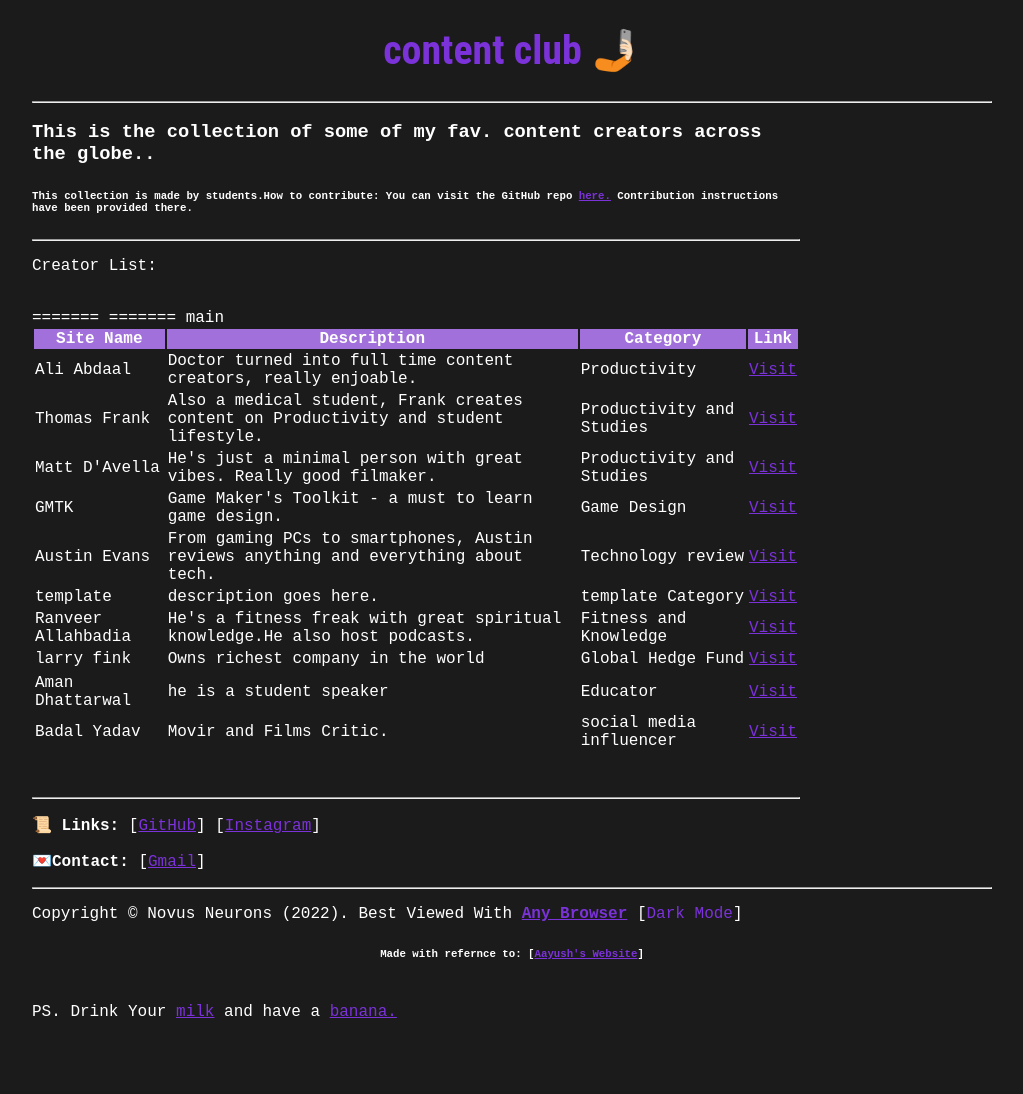
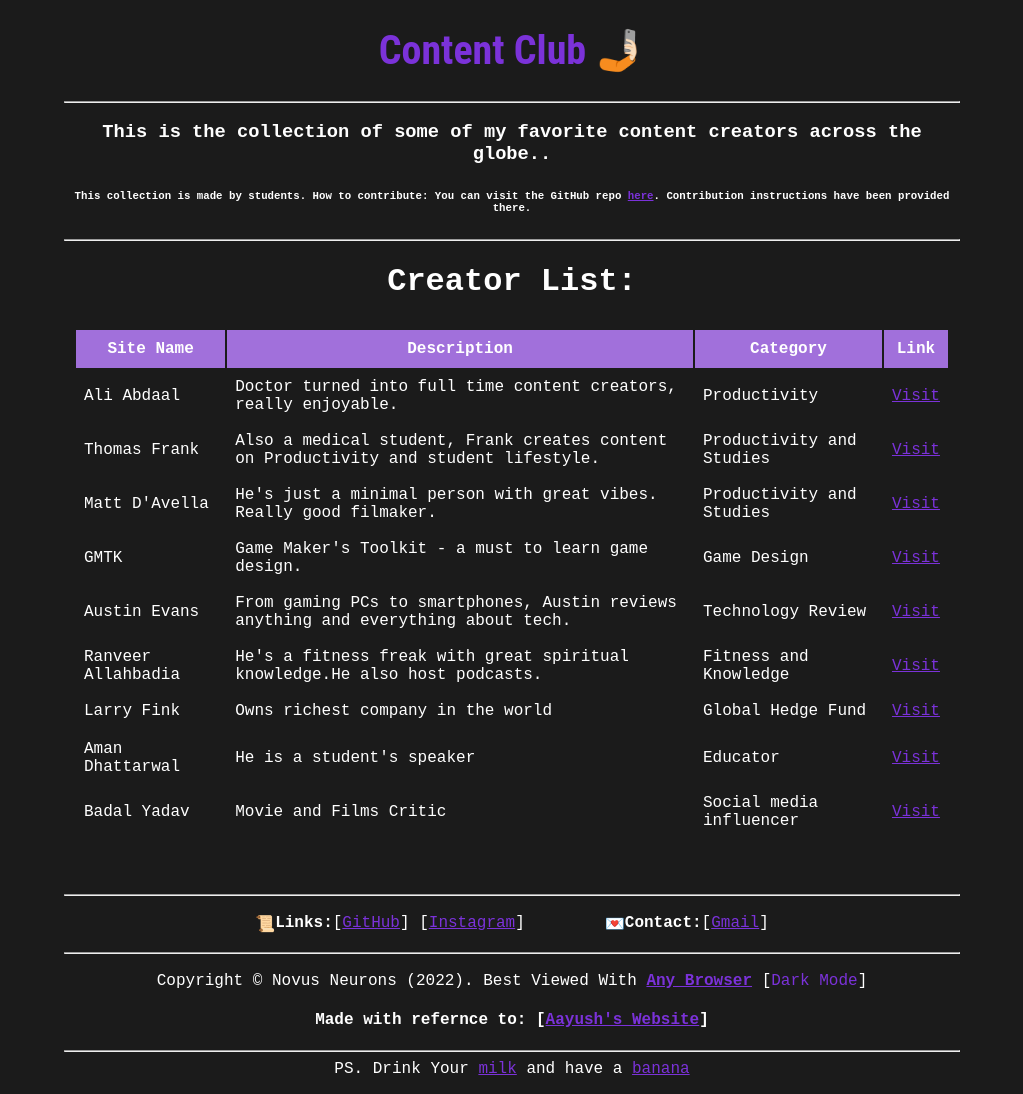
Before and after one commit to devillucas7/hacktoberfest-2022, a plain HTML site: page index.html in a window 1280 px wide. Shown: the whole page, without its empty margins (128-1151 px from the left). Before the commit the page ends 1037 px from the top, so only its background shows below. Drawn offline with Linux system fonts and the light colour scheme.

Commit message:
Improved UI

```diff
--- a/index.html
+++ b/index.html
@@ -8,16 +8,17 @@
     <meta name = "viewport" content = "width=device-width, initial-scale=1.0">
 </head>
 <body>
-    <a href = "https://novous-neurons.github.io/" class = "page-heading"><h1>content club 🤳🏻</h1>
-    </a>
+    <a href = "https://novous-neurons.github.io/" class = "page-heading"><h1>Content Club 🤳🏻</h1></a>
+    <hr>
+
+    <div class="content">
+        <h3 style="text-align: center; margin-bottom: 0px;">This is the collection of some of my favorite content creators across the globe..</h3>
+        <h6 style="text-align: center">This collection is made by students. How to contribute: You can visit the GitHub repo <a href="https://github.com/gamedevCloudy/content-club">here</a>. Contribution instructions have been provided there.</h6>
 
         <hr>
 
-    <div class="content">
-        <h3>This is the collection of some of my fav. content creators across the globe..</h3>
-        <h6 style="text-align: left;">This collection is made by students.How to contribute: You can visit the GitHub repo <a href="https://github.com/gamedevCloudy/content-club">here.</a> Contribution instructions have been provided there.</h6>
-        <hr>
-        <p>Creator List: </p>
+        <h1 class="creator-list" style="text-align: center;margin-bottom: 0px;">Creator List:</h1>
+
         <table>
             <tr class="light">
               <th>Site Name</th>
@@ -27,7 +28,7 @@
             </tr>
             <tr>
               <td>Ali Abdaal</td>
-              <td>Doctor turned into full time content creators, really enjoable.</td>
+              <td>Doctor turned into full time content creators, really enjoyable.</td>
               <td>Productivity</td>
               <td><a href="https://www.youtube.com/c/aliabdaal" target="_blank">Visit</a></td>
             </tr>
@@ -49,60 +50,48 @@
               <td>Game Maker's Toolkit - a must to learn game design.</td>
               <td>Game Design</td>
               <td><a href="https://youtube.com/c/MarkBrownGMT" target="_blank">Visit</a></td>
-
-
             </tr>
             <tr>
               <td>Austin Evans</td>
               <td>From gaming PCs to smartphones, Austin reviews anything and everything about tech.</td>
-              <td>Technology review </td>
+              <td>Technology Review</td>
               <td><a href="https://www.youtube.com/c/austinevans" target="_blank">Visit</a></td>
               <!-- add link here -->
             </tr>
-	    <tr>
-              <td>template</td>
-              <td>description goes here.</td>
-              <td>template Category</td>
+            <!-- <tr>
+              <td>Template</td>
+              <td>Description goes here.</td>
+              <td>Template Category</td>
               <td><a href="" target="_blank">Visit</a></td>
-              <!-- add link here -->
-=======
-              </tr>
-
+            </tr> -->
 	          <tr>
               <td>Ranveer Allahbadia</td>
               <td>He's a fitness freak with great spiritual knowledge.He also host podcasts. </td>
               <td>Fitness and Knowledge</td>
               <td><a href="https://www.youtube.com/c/RanveerAllahbadia" target="_blank">Visit</a></td>
+            </tr>
 
-             </tr>
-=======
             <tr>
-
-              <td>larry fink</td>
+              <td>Larry Fink</td>
               <td>Owns richest company in the world</td>
               <td>Global Hedge Fund</td>
               <td><a href="https://www.blackrock.com/corporate" target="_blank">Visit</a></td>
                  <!-- add link here -->
-
-
             <tr>
-
 	          </tr>
               <td>Aman Dhattarwal</td>
-              <td>he is a student speaker</td>
+              <td>He is a student's speaker</td>
               <td>Educator</td>
-              <td><a href="https://www.youtube.com/c/AmanDhattarwal/featured" target="_blank">Visit</a></td>
+              <td><a href="https://www.youtube.com/c/AmanDhattarwal/featured" target="_blank">Visit <a></td>
                  <!-- add link here -->
-
             </tr>
 
             <tr>
               <td>Badal Yadav</td>
-              <td>Movir and Films Critic.</td>
-              <td>social media influencer</td>
+              <td>Movie and Films Critic</td>
+              <td>Social media influencer</td>
               <td><a href="https://www.youtube.com/c/BnfTV" target="_blank">Visit</a></td>
             </tr>
- main
         </table>
       <br>
       <br>
@@ -110,20 +99,27 @@
         <hr>
     </div>
     <div class="footer">
-      <p>📜 <b>Links:</b>
+      <div class="part1">
+        📜 <b>Links:</b>
           [<a href = "https://github.com/novus-neurons">GitHub</a>]
           [<a href = "https://www.instagram.com/novus_neurons/">Instagram</a>]
           <!-- [<a href = "insert your link here">Twitter</a>]</p> -- Redundant- Do NOT alter.-->
-      <p>💌<b>Contact:</b> [<a href = "mialto:novousneurons.dypiemr@gmail.com">Gmail</a>]
+          <div class="space"></div>
+      💌 <b>Contact:</b>
+          [<a href = "mialto:novousneurons.dypiemr@gmail.com">Gmail</a>]
+      </div>
+
       <hr>
 
-      <p class = "copyright">Copyright © Novus Neurons (2022). Best Viewed With
+      <div class = "copyright">Copyright © Novus Neurons (2022). Best Viewed With
           <a id = "anylink" href = "https://anybrowser.org/campaign/"><b>Any Browser</b></a>
-      [<a id = "themebutton" onclick = "SwitchTheme()">Light Mode</a>]</p>
+      [<a id = "themebutton" onclick = "SwitchTheme()">Light Mode</a>]
+      </div>
 
-      <p style = "text-align:center">
-              <h6> Made with refernce to: [<a href = "https://aayushakacloudy.is-a.dev/online-tools" target="_blank">Aayush's Website</a>] </h6>
-              <br> PS. Drink Your <a href="https://demonkingswarn.is-a.dev/" target="_blank">milk</a> and have a <a href="https://aayushakacloudy.is-a.dev/" target="_blank">banana.</a> </h6>
+      <div class="part2">
+        <h4> Made with refernce to: [<a href = "https://aayushakacloudy.is-a.dev/online-tools" target="_blank">Aayush's Website</a>] </h4>
+        <hr>
+        PS. Drink Your <a href="https://demonkingswarn.is-a.dev/" target="_blank">milk</a> and have a <a href="https://aayushakacloudy.is-a.dev/" target="_blank">banana</a> </h6>
       </p>
 
   </div>
--- a/style.css
+++ b/style.css
@@ -2,21 +2,24 @@ body {
 	color: #121212;
 	text-align: justified;
     font-family: "Inconsolata", monospace;
-	width: 75%;
+	width: 70%;
 	margin: auto;
+	/* border: 1px #fff solid; */
 }
 
 hr {
-	/*background-color: #f54864; */
 	color: #4f568a;
+}
+
+.content{
+    align-content: justified;
+    text-align: centre;
+    position: relative;
 }
 
 a {
 	color: #7b32d9;
 }
-/* h1{
-	color: #7b32d9;
-} */
 
 a:hover:not(.page-heading):not(#anylink) {
     color: #ffffff;
@@ -25,8 +28,29 @@ a:hover:not(.page-heading):not(#anylink) {
     padding: 2px;
     margin: -2px;
 }
+
 h6{
 	text-align: center;
+}
+
+table{
+	/* border: 1px #fff solid; */
+	padding: 10px;
+}
+
+table .light{
+    background-color: #A170DB;
+}
+
+table th{
+	padding: 10px;
+}
+table th{
+	padding: 10px;
+}
+
+table td{
+	padding: 8px;
 }
 
 .page-heading {
@@ -41,14 +65,20 @@ h6{
 	position: relative;
 	width: 100%;
 }
-
-.content{
-    align-content: justified;
-    text-align: centre;
-    position: relative;
-    width: 80%;
+.footer .part1{
+	display: flex;
+	justify-content: center;
+	padding-top: 10px;
+	padding-bottom: 10px;
 }
-
-.light{
-    background-color: #A170DB;
+.footer .part1 .space{
+	padding-left: 40px;
+	padding-right: 40px;
 }
+.copyright{
+	padding-top: 10px;
+	text-align: center;
+}
+.part2{
+	text-align: center;
+}
```
Lines whose indentation alone changed are shown as unchanged.
